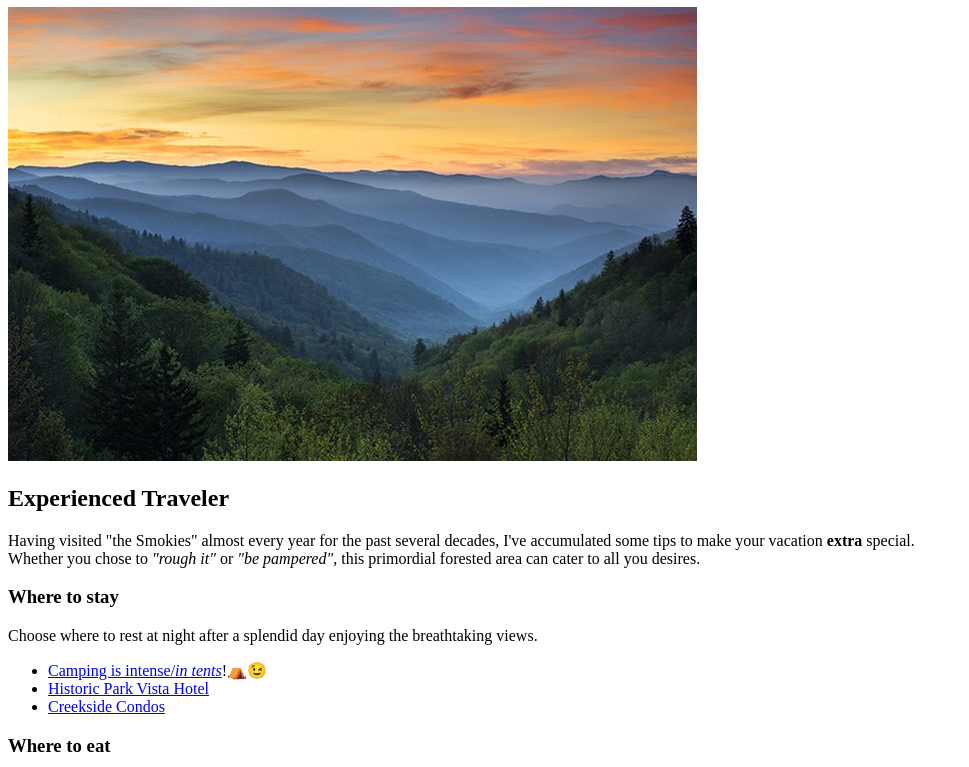
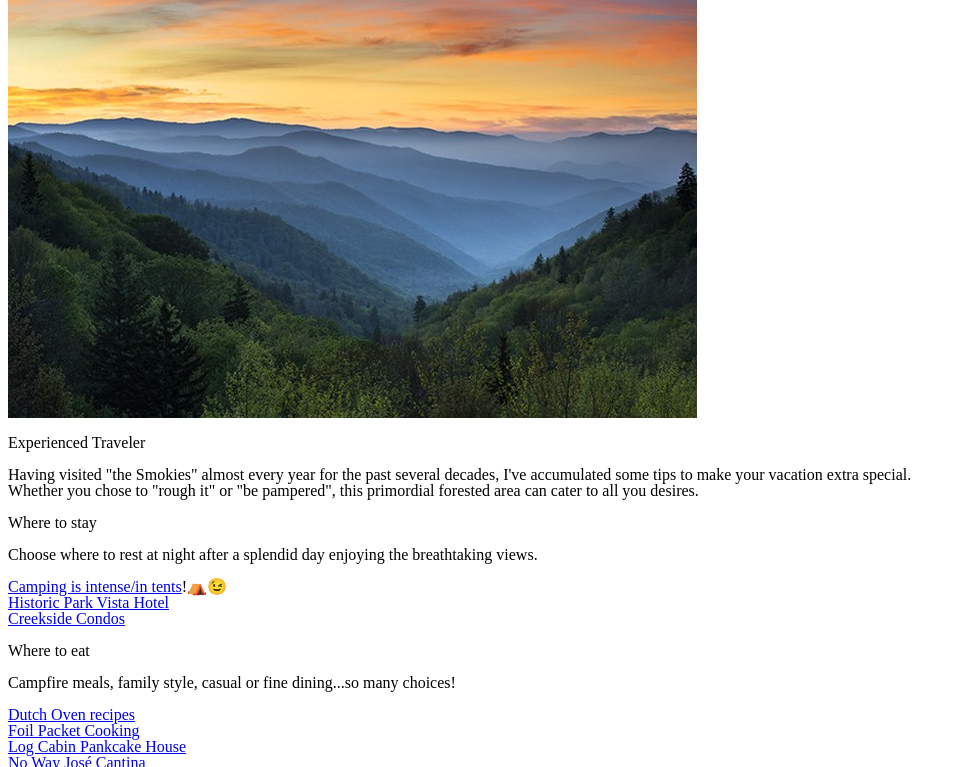
Before and after one commit to shykitten27/GA4-HTML-Me-Something, a plain HTML site: page index.html in a window 1280 px wide. Shown: the part 73-840 px from the top of the page, without its empty margins (0-969 px from the left). Drawn offline with Linux system fonts and the light colour scheme.

Commit message:
add styling default

```diff
--- a/index.html
+++ b/index.html
@@ -3,6 +3,7 @@
 <html>
    <head>
       <title>Visit the Great Smokey Mountains!</title>
+      <link rel="stylesheet" type="text/css" href="styles.css">
    </head>
 
    <header>
--- /dev/null
+++ b/styles.css
@@ -0,0 +1,48 @@
+/* http://meyerweb.com/eric/tools/css/reset/
+   v2.0 | 20110126
+   License: none (public domain)
+*/
+
+html, body, div, span, applet, object, iframe,
+h1, h2, h3, h4, h5, h6, p, blockquote, pre,
+a, abbr, acronym, address, big, cite, code,
+del, dfn, em, img, ins, kbd, q, s, samp,
+small, strike, strong, sub, sup, tt, var,
+b, u, i, center,
+dl, dt, dd, ol, ul, li,
+fieldset, form, label, legend,
+table, caption, tbody, tfoot, thead, tr, th, td,
+article, aside, canvas, details, embed,
+figure, figcaption, footer, header, hgroup,
+menu, nav, output, ruby, section, summary,
+time, mark, audio, video {
+	margin: 50;
+	padding: 0;
+	border: 0;
+	font-size: 100%;
+	font: inherit;
+	vertical-align: baseline;
+}
+/* HTML5 display-role reset for older browsers */
+article, aside, details, figcaption, figure,
+footer, header, hgroup, menu, nav, section {
+	display: block;
+}
+body {
+	line-height: 1;
+}
+ol, ul {
+	list-style: none;
+}
+blockquote, q {
+	quotes: none;
+}
+blockquote:before, blockquote:after,
+q:before, q:after {
+	content: '';
+	content: none;
+}
+table {
+	border-collapse: collapse;
+	border-spacing: 0;
+}
```
